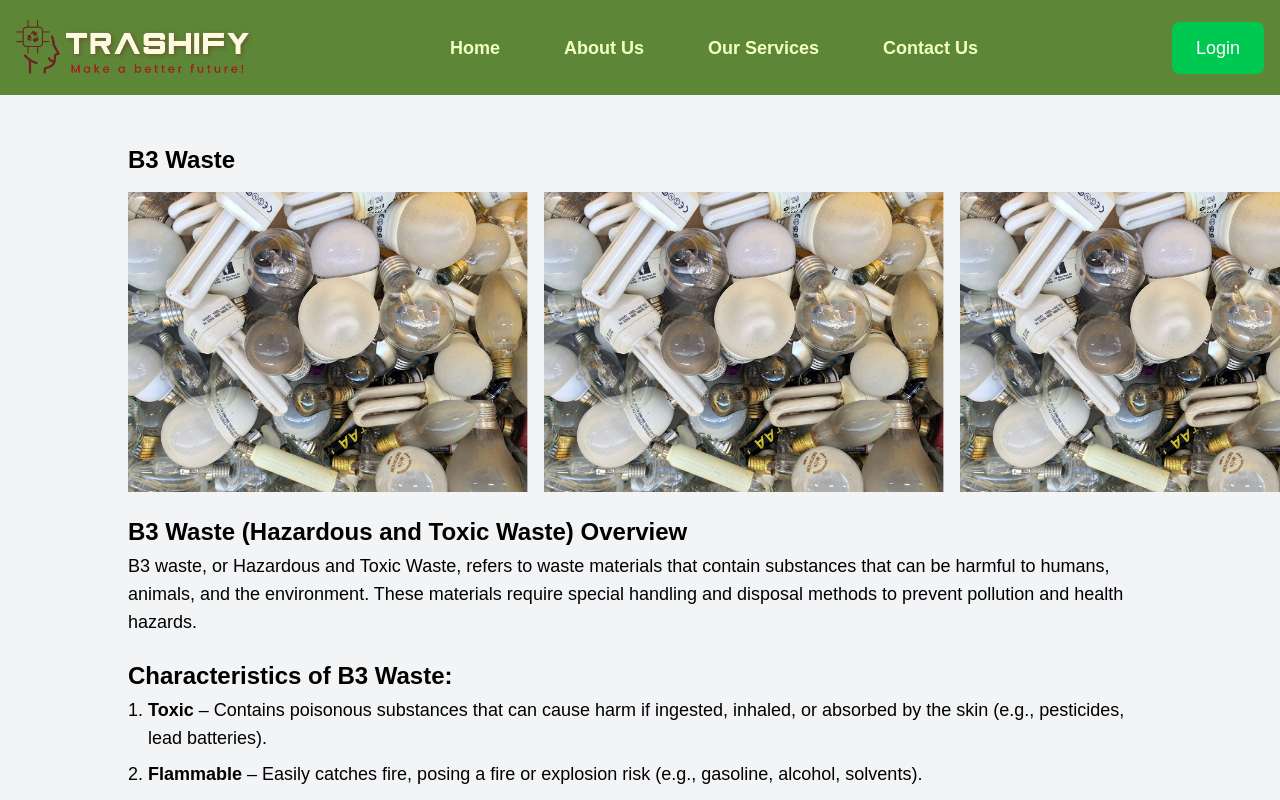
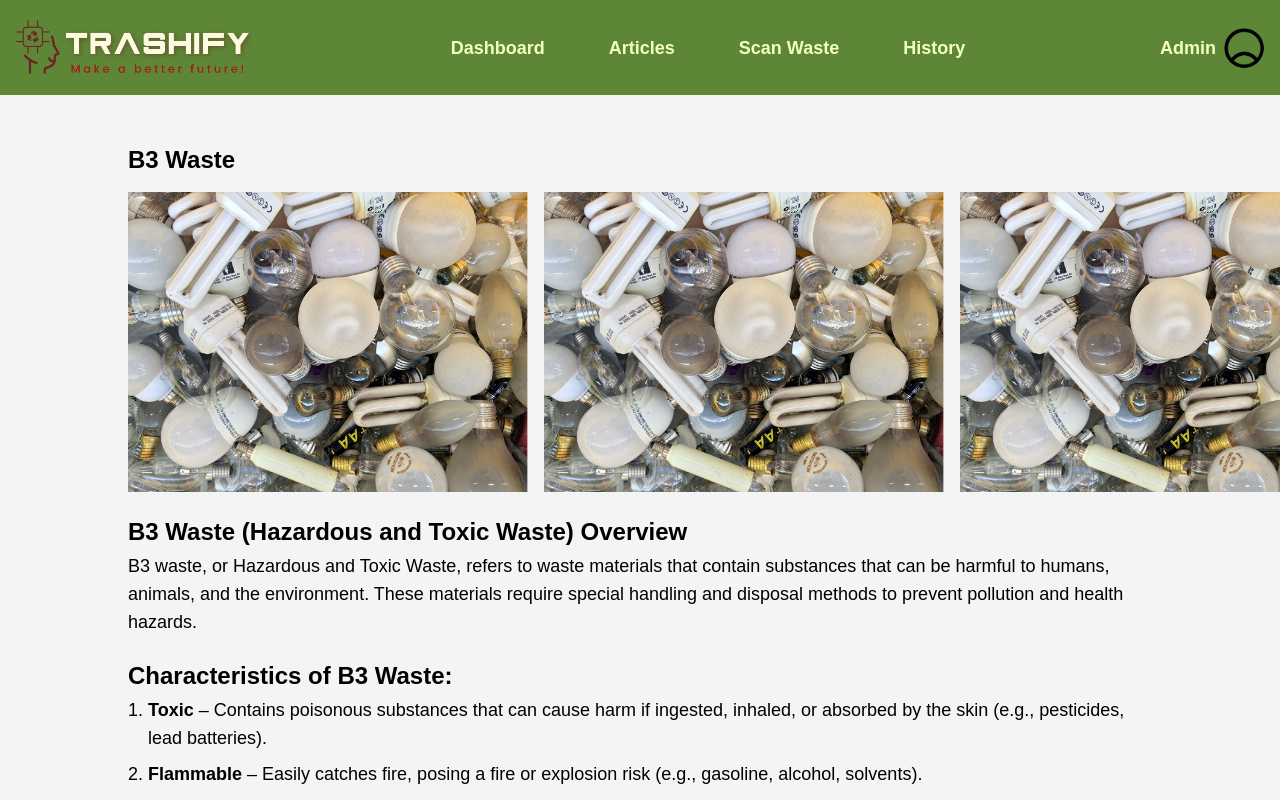
Before and after one commit to aDJi2003/Senior_Project_B3_05, a Next.js app in the folder frontend/: page /b3Waste in a window 1280 px wide. Shown: the top 800 px of the page. Built offline with nearby package versions, Linux system fonts and the light colour scheme.

Commit message:
faet: new navbar

```diff
--- a/frontend/src/app/b3Waste/page.js
+++ b/frontend/src/app/b3Waste/page.js
@@ -1,5 +1,5 @@
 import Footer from '@/components/footer';
-import NavbarBackground from '@/components/navbar-background';
+import NavbarUser from '@/components/navbar-user';
 import React from 'react';
 import Image from 'next/image';
 
@@ -47,7 +47,7 @@ const Section = ({ title, children }) => (
 const Page = () => {
     return (
         <div className='min-h-screen flex flex-col justify-between bg-gray-100 font-poppins'>
-            <NavbarBackground />
+            <NavbarUser />
             <div className='flex flex-col mt-[18vh] mx-[10vw] mb-[5vh]'>
                 <h2 className='text-black text-2xl font-semibold mb-[2vh]'>B3 Waste</h2>
                 <div className='w-full gap-4 flex items-center mb-[3vh]'>
--- a/frontend/src/app/dashboard/page.js
+++ b/frontend/src/app/dashboard/page.js
@@ -1,7 +1,7 @@
 'use client';
 
 import Footer from '@/components/footer';
-import NavbarBackground from '@/components/navbar-background';
+import NavbarUser from '@/components/navbar-user';
 import React from 'react';
 import Image from 'next/image';
 import ProgressCard from '@/components/progressCard';
@@ -88,7 +88,7 @@ const Page = () => {
 
   return (
     <div className='min-h-screen flex flex-col justify-between bg-gray-100 font-poppins'>
-      <NavbarBackground />
+      <NavbarUser />
       <div className='flex flex-col mt-[18vh] mb-[5vh] gap-3 mx-[10vw]'>
         <div className='flex flex-col text-black text-2xl font-bold mb-[3vh]'>
           <h2>Hi, Admin.</h2>
--- a/frontend/src/app/history/page.js
+++ b/frontend/src/app/history/page.js
@@ -1,12 +1,12 @@
 import Footer from '@/components/footer';
-import NavbarBackground from '@/components/navbar-background';
+import NavbarUser from '@/components/navbar-user';
 import React from 'react';
 import WasteCard from '@/components/wasteCard';
 
 const Page = () => {
     return (
         <div className="min-h-screen flex flex-col justify-between bg-gray-100 font-poppins">
-            <NavbarBackground />
+            <NavbarUser />
             <div className='flex flex-col mt-[18vh] mb-[5vh] gap-3 mx-[10vw]'>
                 <h2 className='font-semibold text-2xl text-black'>Waste History</h2>
                 <div className='flex flex-wrap gap-10 justify-between items-center'>
--- a/frontend/src/app/inorganicWaste/page.js
+++ b/frontend/src/app/inorganicWaste/page.js
@@ -1,5 +1,5 @@
 import Footer from '@/components/footer';
-import NavbarBackground from '@/components/navbar-background';
+import NavbarUser from '@/components/navbar-user';
 import React from 'react';
 import Image from 'next/image';
 
@@ -30,7 +30,7 @@ const Section = ({ title, children }) => (
 const Page = () => {
     return (
         <div className='min-h-screen flex flex-col justify-between bg-gray-100 font-poppins'>
-            <NavbarBackground />
+            <NavbarUser />
             <div className='flex flex-col mt-[18vh] mx-[10vw] mb-[5vh]'>
                 <h2 className='text-black text-2xl font-semibold mb-[2vh]'>Inorganic Waste</h2>
                 <div className='w-full gap-4 flex items-center mb-[3vh]'>
--- a/frontend/src/app/organicWaste/page.js
+++ b/frontend/src/app/organicWaste/page.js
@@ -1,5 +1,5 @@
 import Footer from '@/components/footer';
-import NavbarBackground from '@/components/navbar-background';
+import NavbarUser from '@/components/navbar-user';
 import React from 'react';
 import Image from 'next/image';
 
@@ -30,7 +30,7 @@ const Section = ({ title, children }) => (
 const Page = () => {
     return (
         <div className='min-h-screen flex flex-col justify-between bg-gray-100 font-poppins'>
-            <NavbarBackground />
+            <NavbarUser />
             <div className='flex flex-col mt-[18vh] mx-[10vw] mb-[5vh]'>
                 <h2 className='text-black text-2xl font-semibold mb-[2vh]'>Organic Waste</h2>
                 <div className='w-full gap-4 flex items-center mb-[3vh]'>
--- a/frontend/src/app/scanWaste/page.js
+++ b/frontend/src/app/scanWaste/page.js
@@ -2,7 +2,7 @@
 import React, { useRef } from 'react';
 import Image from 'next/image';
 import Footer from '@/components/footer';
-import NavbarBackground from '@/components/navbar-background';
+import NavbarUser from '@/components/navbar-user';
 
 const Page = () => {
   const fileInputRef = useRef(null);
@@ -17,7 +17,7 @@ const Page = () => {
 
   return (
     <div className="min-h-screen flex flex-col justify-between bg-gray-100 font-poppins">
-      <NavbarBackground />
+      <NavbarUser />
       <div className='flex justify-center items-center mt-[23vh]'>
         <div className='w-[60vw] px-[4vw] py-[5vh] rounded-3xl bg-[#A9C46C80] flex flex-col gap-6 items-center'>
           <h2 className='text-4xl font-bold text-black'>Scan Waste</h2>
--- /dev/null
+++ b/frontend/src/components/navbar-user.js
@@ -0,0 +1,99 @@
+"use client";
+import { useState } from "react";
+import Link from "next/link";
+import Image from "next/image";
+
+const NavbarUser = () => {
+  const [isMenuOpen, setIsMenuOpen] = useState(false);
+
+  const toggleMenu = () => {
+    setIsMenuOpen(!isMenuOpen);
+  };
+
+  return (
+    <nav className="fixed top-0 left-0 w-full z-50 bg-[#5D8736]">
+      <div className="max-w-7xl mx-auto py-5 px-4 flex items-center justify-between">
+        {/* Logo */}
+        <div className="flex items-center">
+          <Link href="/">
+            <Image src="/logo.png" alt="Trashify Logo" width={240} height={80} />
+          </Link>
+        </div>
+
+        {/* Mobile Menu Button */}
+        <div className="md:hidden">
+          <button
+            onClick={toggleMenu}
+            className="text-white focus:outline-none"
+            aria-label="Toggle menu"
+          >
+            {isMenuOpen ? (
+              <svg xmlns="http://www.w3.org/2000/svg" className="h-8 w-8" fill="none" viewBox="0 0 24 24" stroke="#F4FFC3">
+                <path strokeLinecap="round" strokeLinejoin="round" strokeWidth={2} d="M6 18L18 6M6 6l12 12" />
+              </svg>
+            ) : (
+              <svg xmlns="http://www.w3.org/2000/svg" className="h-8 w-8" fill="none" viewBox="0 0 24 24" stroke="#F4FFC3">
+                <path strokeLinecap="round" strokeLinejoin="round" strokeWidth={2} d="M4 6h16M4 12h16M4 18h16" />
+              </svg>
+            )}
+          </button>
+        </div>
+
+        {/* Desktop Navigation */}
+        <div className="hidden md:flex flex-1 justify-center space-x-16 font-bold font-poppins text-[#F4FFC3] text-lg">
+          <Link href="/dashboard" className="hover:text-gray-500">
+            Dashboard
+          </Link>
+          <Link href="/organicWaste" className="hover:text-gray-500">
+            Articles
+          </Link>
+          <Link href="/scanWaste" scroll={true} className="hover:text-gray-500">
+            Scan Waste
+          </Link>
+          <Link href="/history" className="hover:text-gray-500">
+            History
+          </Link>
+        </div>
+
+        {/* Profile Section */}
+        <div className="hidden md:flex items-center space-x-2">
+          <span className="text-[#F4FFC3] font-bold text-lg">Admin</span>
+          <Link href="/profile">
+            <Image src="/profile.png" alt="Profile" width={40} height={40} className="rounded-full cursor-pointer" />
+          </Link>
+        </div>
+      </div>
+
+      {/* Mobile Menu */}
+      {isMenuOpen && (
+        <div className="md:hidden fixed inset-0 bg-[#5D8736] bg-opacity-95 z-50 flex flex-col items-center justify-center">
+          <div className="flex flex-col items-center space-y-8 font-bold font-poppins text-[#F4FFC3] text-2xl">
+            <Link href="/dashboard" className="hover:text-gray-500" onClick={toggleMenu}>
+              Dashboard
+            </Link>
+            <Link href="/organicWaste" className="hover:text-gray-500" onClick={toggleMenu}>
+              Articles
+            </Link>
+            <Link href="/scanWaste" scroll={true} className="hover:text-gray-500" onClick={toggleMenu}>
+              Scan Waste
+            </Link>
+            <Link href="/history" className="hover:text-gray-500" onClick={toggleMenu}>
+              History
+            </Link>
+
+            {/* Profile in Mobile Menu */}
+            <div className="flex flex-col items-center mt-6 space-y-2">
+              <Image src="/profile.png" alt="Profile" width={60} height={60} className="rounded-full" />
+              <span className="text-[#F4FFC3] text-xl font-semibold">Admin</span>
+              <Link href="/profile" className="text-white hover:text-gray-300" onClick={toggleMenu}>
+                View Profile
+              </Link>
+            </div>
+          </div>
+        </div>
+      )}
+    </nav>
+  );
+};
+
+export default NavbarUser;
```
Also changed, not shown: frontend/src/app/login/page.js (+14 -1 lines), frontend/public/profile.png (added), 1 other file (tests, documents, lock files or other folders).
